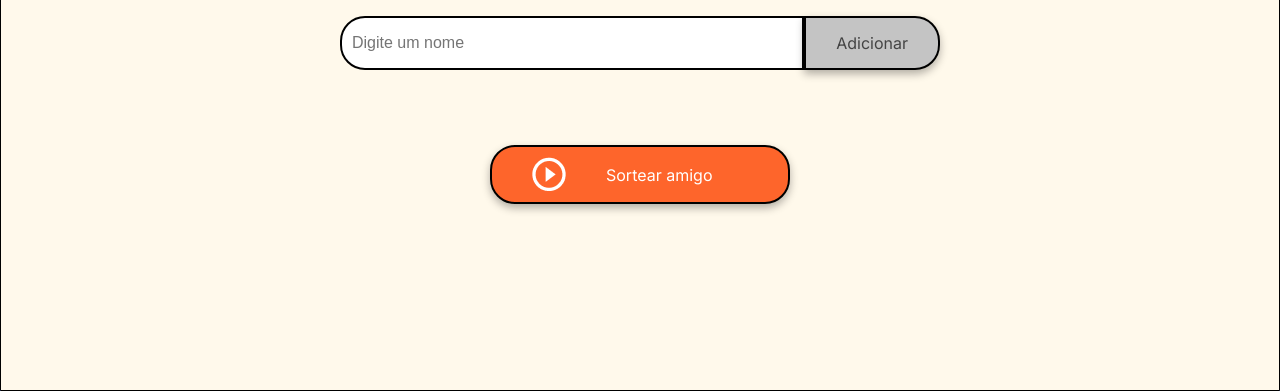
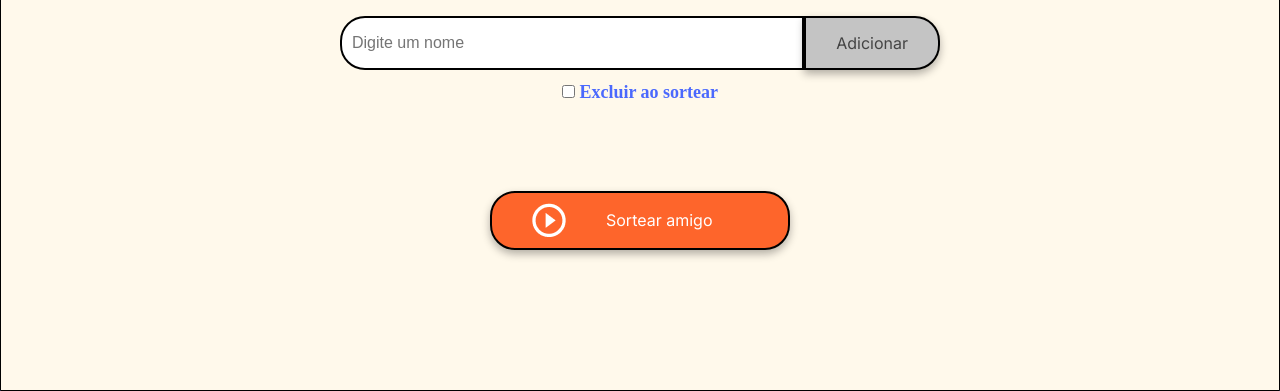
Before and after one commit to Italo0077/Amigo-Secreto, a plain HTML site: page index.html in a window 1280 px wide. Shown: the part 409-800 px from the top of the page. Drawn offline with Linux system fonts and the light colour scheme.

Commit message:
adcionado feature para selecionar exclusão de amigos quando sorteados

```diff
--- a/app.js
+++ b/app.js
@@ -1,6 +1,7 @@
 let amigos =[];
 let listaAmigos = document.getElementById('listaAmigos');
 let resultado = document.getElementById('resultado');
+let checkboxExluirSorteados = document.querySelector('.checkbox');
 let amigo = document.getElementById('amigo');
 
 amigo.addEventListener('keydown', function(event) {
@@ -48,7 +49,9 @@ function sortearAmigo() {
         for(let i =0; i < amigos.length; i++){
             if (i == numeroDoSorteio) {
                 resultado.innerHTML = `Amigo sorteado foi: ${amigos[i]}`;
-                amigos.splice(numeroDoSorteio, 1);
+                checkboxExluirSorteados.checked ? amigos.splice(numeroDoSorteio, 1) : null;
+                console.log(checkboxExluirSorteados);
+
                 atualizaListaAmigos();
             }
         }
--- a/index.html
+++ b/index.html
@@ -21,7 +21,12 @@
             <h2 class="section-title">Digite o nome dos seus amigos</h2>
             <div class="input-wrapper">
                 <input type="text" id="amigo" class="input-name" placeholder="Digite um nome">
+
                 <button class="button-add" onclick="adicionarAmigo()">Adicionar</button>
+            </div>
+            <div class="section-chckbox">
+              <input class="checkbox" type="checkbox" name="Excluir ao sortear">
+              <label for="Excluir ao sortear">Excluir ao sortear</label>
             </div>
 
             <ul id="listaAmigos" class="name-list" aria-labelledby="listaAmigos" role="list"></ul>
--- a/style.css
+++ b/style.css
@@ -68,6 +68,14 @@ body {
     color: var(--color-primary);
     margin: 10px 0;
     text-align: center;
+}
+
+.section-chckbox{
+    font-size: 18px;
+    font-weight: 600;
+    align-items:start;
+    padding: 1%;
+    color: var(--color-primary);
 }
 
 /* Contêineres de entrada e botão */
```
